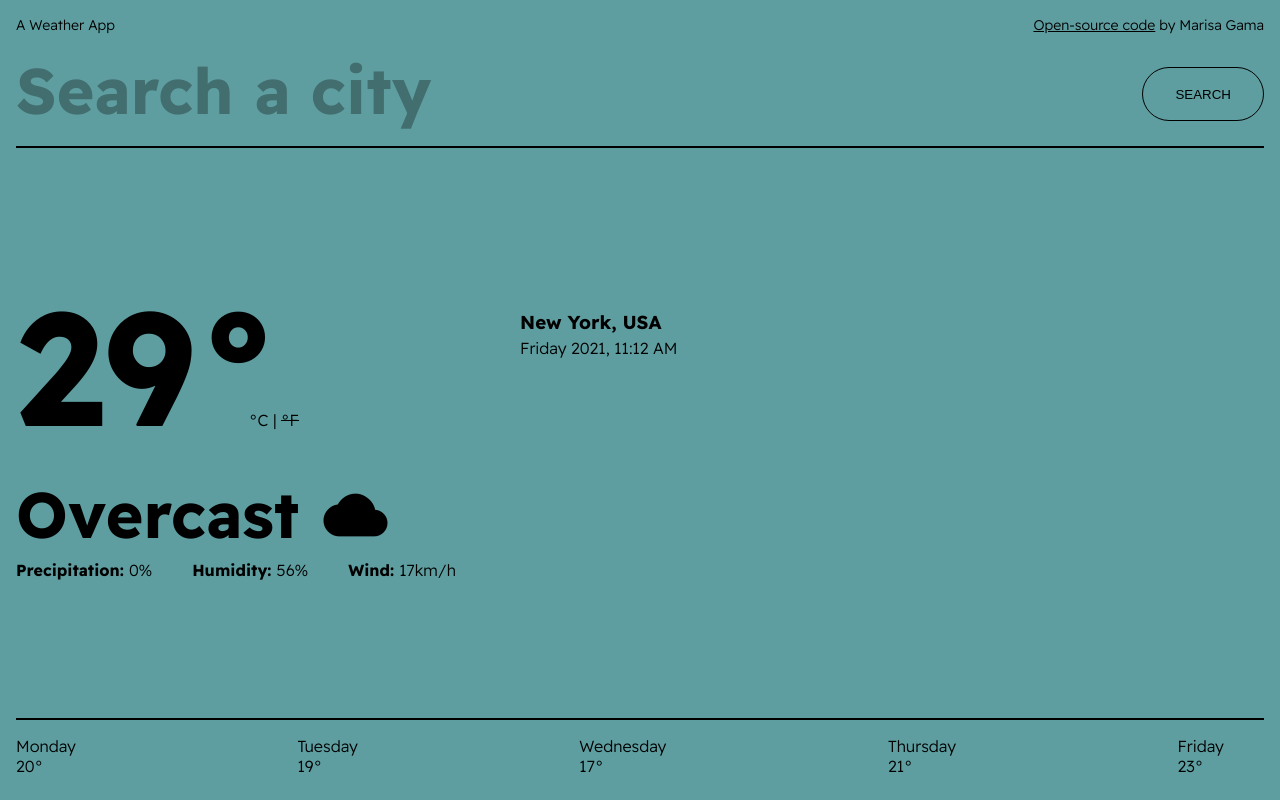
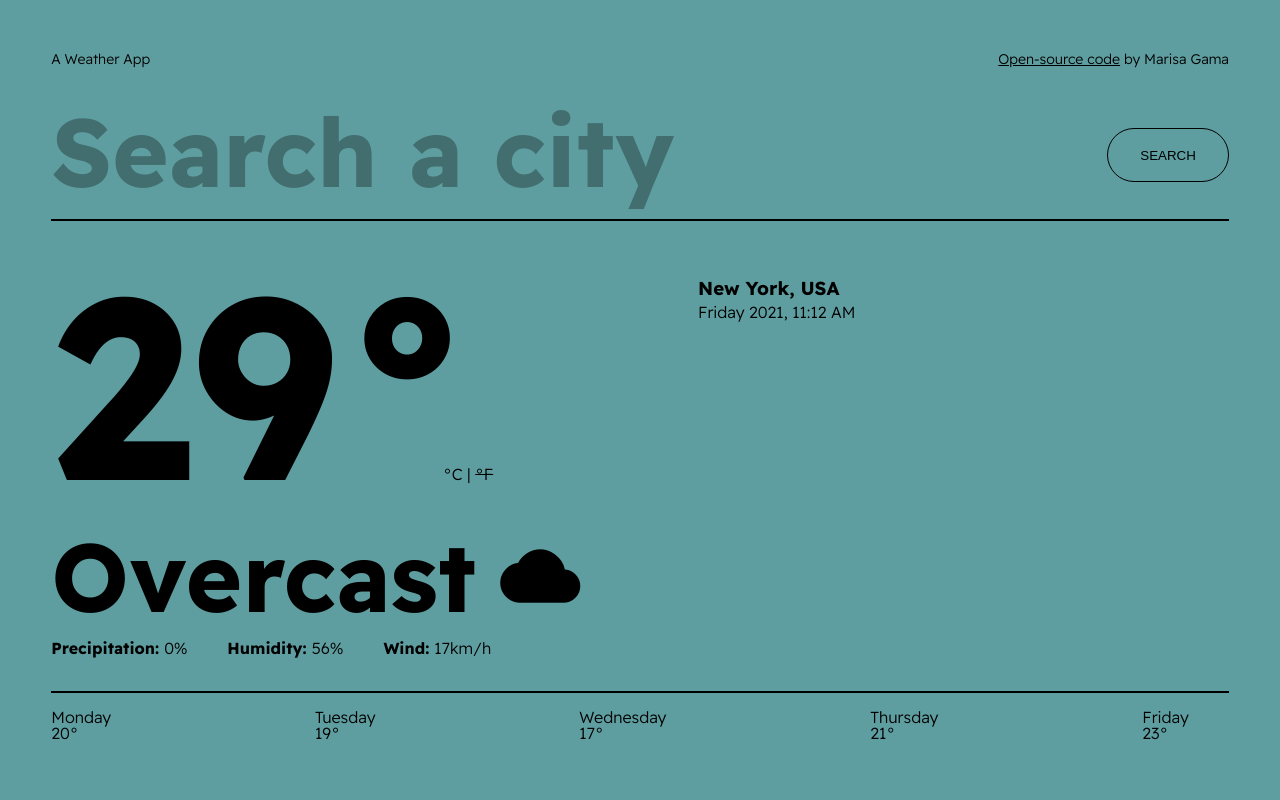
Before and after one commit to marisayumg/SheCodes-JS-WeatherForecast, a plain HTML site: page index.html in a window 1280 px wide. Drawn offline with Linux system fonts and the light colour scheme.

Commit message:
Tidied the HTML and CSS files

```diff
--- a/index.html
+++ b/index.html
@@ -5,17 +5,19 @@
     <meta http-equiv="X-UA-Compatible" content="IE=edge" />
     <meta name="viewport" content="width=device-width, initial-scale=1.0" />
     <link rel="stylesheet" href="src/style.css" />
-    <link href="https://fonts.googleapis.com/icon?family=Material+Icons"
-      rel="stylesheet">
+    <link
+      href="https://fonts.googleapis.com/icon?family=Material+Icons"
+      rel="stylesheet"
+    />
     <title>Weather App</title>
   </head>
+
   <body>
-    <div class="container">
-      <div class="intro">
     <header>
+      <div class="title">
         <p>A Weather App</p>
         <p><a href="">Open-source code</a> by Marisa Gama</p>
-        </header>
+      </div>
       <div>
         <form class="search-city">
           <input
@@ -26,26 +28,21 @@
           />
           <input type="submit" value="Search" />
         </form>
-        <hr />
       </div>
+    </header>
 
-      </div>
+    <main>
       <div class="weather-info">
-        <div class="weather">
-          <div class="main">
         <div class="temperature">
           <h1 class="number">29°</h1>
-              <p>
           <div class="units">
             <span id="celsius">°C</span> |
             <span id="fahrenheit">°F</span>
-              </p>
           </div>
         </div>
         <div class="description">
           <h2 id="description">Overcast</h2>
           <span class="material-icons" id="weather-icon">cloud</span>
-            </div>
         </div>
         <div class="temperature-details">
           <p><strong>Precipitation: </strong><span>0</span>%</p>
@@ -53,14 +50,14 @@
           <p><strong>Wind: </strong><span>17</span>km/h</p>
         </div>
       </div>
+
       <div class="location">
         <h3>New York, USA</h3>
         <p id="time">Friday 2021, 05:00:00 AM</p>
       </div>
-      </div>
+    </main>
 
-      <div class="forecast">
-        <hr />
+    <footer class="forecast">
       <ul>
         <li>Monday<br />20°</li>
         <li>Tuesday<br />19°</li>
@@ -68,8 +65,7 @@
         <li>Thursday<br />21°</li>
         <li>Friday<br />23°</li>
       </ul>
-      </div>
-    </div>
+    </footer>
   </body>
   <script src="src/index.js"></script>
 </html>
--- a/src/style.css
+++ b/src/style.css
@@ -9,56 +9,59 @@
 body {
   font-family: "Readex Pro", sans-serif;
   font-size: 16px;
-  background-color: cadetblue;
-}
+  line-height: 100%;
 
-.container {
+  height: 100vh;
   display: flex;
   flex-direction: column;
   justify-content: space-between;
-  width: 100%;
-  height: 100vh;
-  padding: 16px;
+
+  background-color: cadetblue;
+  padding: clamp(1rem, 4vw, 8rem);
 }
 
 h1 {
-  font-size: clamp(10rem, 2.5vw, 15rem);
+  font-size: clamp(8rem, 20vw, 16rem);
   font-weight: 600;
   line-height: 100%;
-  margin-bottom: -100px;
 }
 
 h2 {
-  font-size: 64px;
-  line-height: 140%;
-  margin-top: 0px;
-}
-
-hr {
-  border: 1px solid #000;
-  margin: 8px 0;
+  font-size: clamp(3rem, 8vw, 6rem);
+  line-height: 100%;
 }
 
 a {
   color: #000;
 }
 
+a:hover {
+  opacity: 0.5;
+}
+
+ul {
+  list-style: none;
+}
+
+/* Header */
+
 header {
   width: 100%;
   display: flex;
+  flex-direction: column;
+  gap: 24px;
   justify-content: space-between;
   font-size: 14px;
+}
+
+.title {
+  display: flex;
+  justify-content: space-between;
 }
 
 .author {
   width: 100%;
   text-align: right;
-}
-
-.intro {
-  display: flex;
-  flex-direction: column;
-  gap: 16px;
 }
 
 /* Form */
@@ -67,13 +70,14 @@ header {
   justify-content: space-between;
   align-items: center;
   width: 100%;
+  border-bottom: 2px solid #000;
 }
 
 input[type="search"] {
   width: 100%;
   font-family: "Readex Pro", sans-serif;
   font-weight: 600;
-  font-size: 64px;
+  font-size: clamp(3rem, 8vw, 6rem);
   border: none;
   padding-bottom: 8px;
   background: transparent;
@@ -104,25 +108,35 @@ input[type="submit"]:hover {
   color: #000;
 }
 
-ul {
-  list-style: none;
+input[type="text"]::-ms-clear {
+  display: none;
+  width: 0;
+  height: 0;
+}
+input[type="text"]::-ms-reveal {
+  display: none;
+  width: 0;
+  height: 0;
+}
+input[type="search"]::-webkit-search-decoration,
+input[type="search"]::-webkit-search-cancel-button,
+input[type="search"]::-webkit-search-results-button,
+input[type="search"]::-webkit-search-results-decoration {
+  display: none;
+}
+
+/* Main */
+
+main {
+  display: flex;
+  flex-direction: row;
+  gap: 10%;
 }
 
 .weather-info {
   display: flex;
-  gap: 64px;
-}
-
-.weather {
-  display: flex;
   flex-direction: column;
-  gap: 0px;
-}
-
-.main {
-  display: flex;
-  flex-direction: column;
-  gap: 40px;
+  gap: 16px;
 }
 
 .temperature {
@@ -141,7 +155,7 @@ ul {
 }
 
 span#weather-icon {
-  font-size: 64px;
+  font-size: 80px;
 }
 
 .temperature-details {
@@ -161,8 +175,14 @@ span#weather-icon {
 .location {
   display: flex;
   flex-direction: column;
-  gap: 4px;
+  gap: 8px;
   margin-top: 24px;
+}
+
+/* Footer and forecast */
+
+footer {
+  border-top: 2px solid #000;
 }
 
 .forecast ul {
```
Lines whose indentation alone changed are shown as unchanged.
